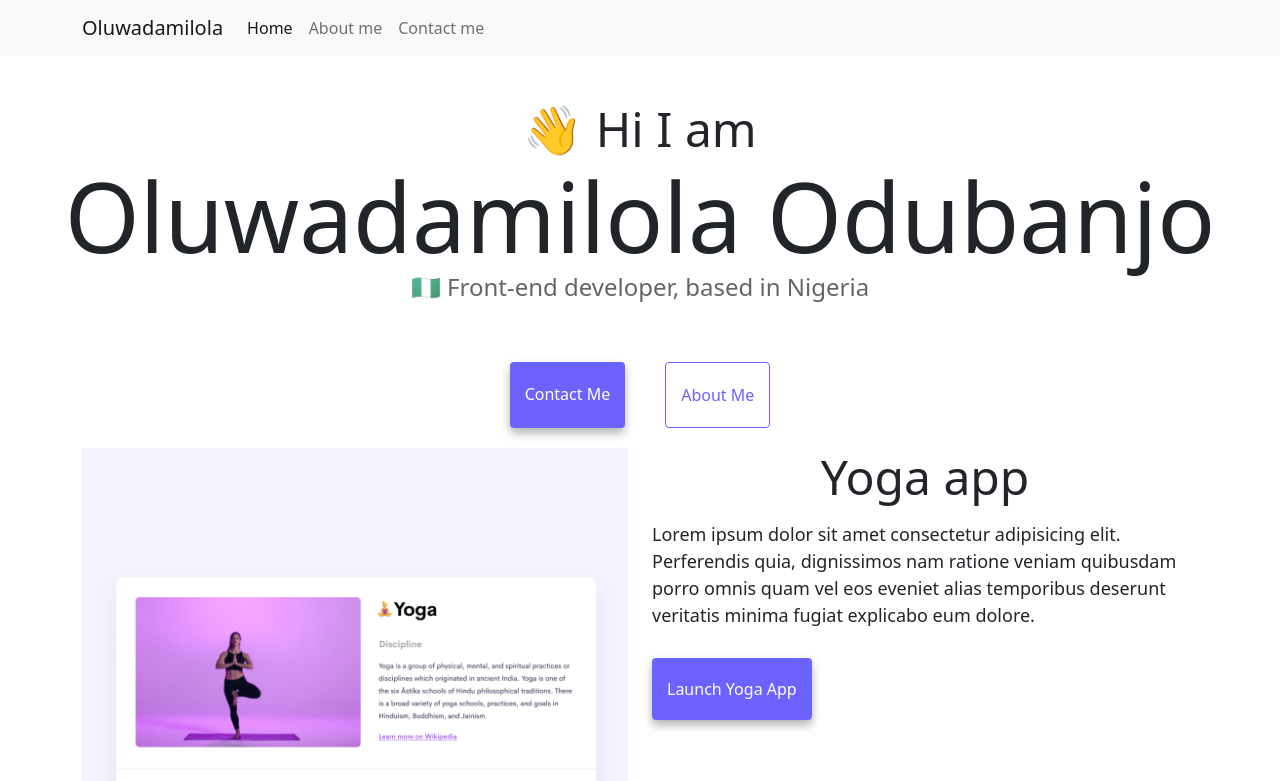
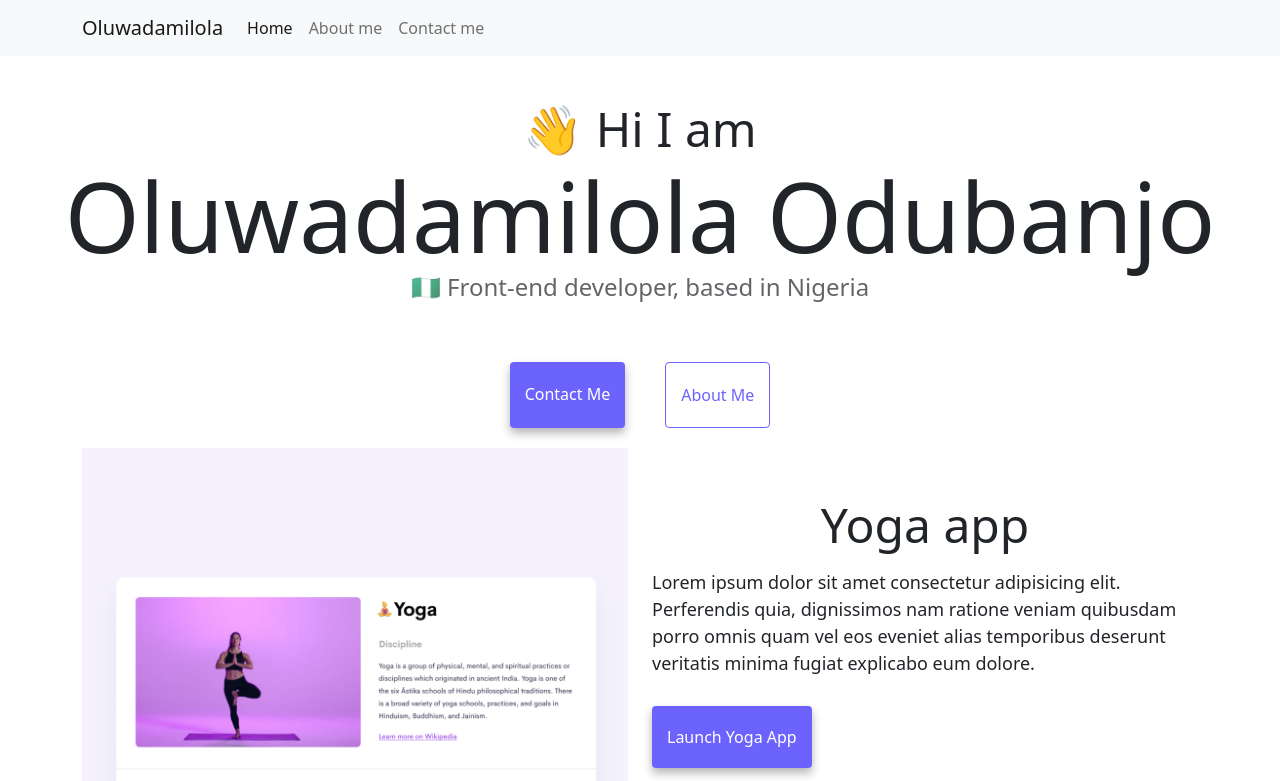
Before and after one commit to Dammie031/advanced-tools-homework, a plain HTML site: page index.html in a window 1280 px wide. Shown: the top 781 px of the page. Drawn offline with nearby package versions, Linux system fonts and the light colour scheme.

Commit message:
Added margin top

```diff
--- a/index.html
+++ b/index.html
@@ -66,7 +66,7 @@
           <img src="/images/yoga.png"  class="img-fluid" alt="Yoga project" />
         </div>
         <div class="col-md-6">
-          <h2 class="mb-3">
+          <h2 class="mb-3 mt-5">
             Yoga app
           </h2>
           <p>
```
